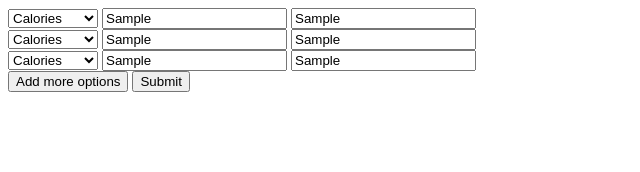
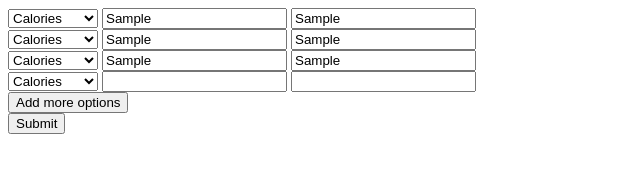
Before and after one commit to alexwang177/Food-Hack, a website: page client/input.html in a window 1280 px wide. Both pictures are taken after typing "Sample", "Sample", "Sample", "Sample", "Sample", "Sample" into the empty fields and a click on the button "Add more options". Shown: the whole page, without its empty margins (0-640 px from the left). Drawn offline with Linux system fonts and the light colour scheme.

Commit message:
read in and store user data

```diff
--- a/client/input.html
+++ b/client/input.html
@@ -24,7 +24,23 @@
         <input type="text" name="" value="">
         <input type="text" name="" value="">
       </div>
-      <div class="">
+      <div id="nutrient2">
+        <select required="true">
+          <option value="calories">Calories</option>
+          <option value="fat">Fat</option>
+          <option value="carbs">Carbs</option>
+          <option value="protein">Protein</option>
+          <option value="cholesterol">Cholesterol</option>
+          <option value="sodium">Sodium</option>
+          <option value="vitaminA">Vitamin A</option>
+          <option value="vitaminC">Vitamin C</option>
+          <option value="vitaminD">Vitamin D</option>
+          <option value="calcium">Calcium</option>
+        </select>
+        <input type="text" name="" value="">
+        <input type="text" name="" value="">
+      </div>
+      <div id="nutrient3">
         <select name="nutrient1" required="true">
           <option value="calories">Calories</option>
           <option value="fat">Fat</option>
@@ -40,24 +56,11 @@
         <input type="text" name="" value="">
         <input type="text" name="" value="">
       </div>
+
+      <button onclick="addMoreOptions()" type="button" id="add">Add more options</button>
       <div class="">
-        <select name="nutrient1" required="true">
-          <option value="calories">Calories</option>
-          <option value="fat">Fat</option>
-          <option value="carbs">Carbs</option>
-          <option value="protein">Protein</option>
-          <option value="cholesterol">Cholesterol</option>
-          <option value="sodium">Sodium</option>
-          <option value="vitaminA">Vitamin A</option>
-          <option value="vitaminC">Vitamin C</option>
-          <option value="vitaminD">Vitamin D</option>
-          <option value="calcium">Calcium</option>
-        </select>
-        <input type="text" name="" value="">
-        <input type="text" name="" value="">
+        <button onclick="submitData()" type="button" id="submit">Submit</button>
       </div>
-      <button type="button" name="add">Add more options</button>
-      <input type="submit" name="" value="Submit">
     </form>
   </body>
 </html>
--- a/client/input.js
+++ b/client/input.js
@@ -1,11 +1,37 @@
 window.onclick = function(event) {
-  if (!event.target.matches('.dropbtn')) {
 
-  }
 }
 function addMoreOptions() {
-
+  const addButton = document.getElementById("add");
+  const amt = document.getElementsByTagName("select").length;
+  console.log("addButton");
+  addButton.insertAdjacentHTML("beforebegin",
+  `<div id="nutrient${amt+1}">
+    <select required="true">
+      <option value="calories">Calories</option>
+      <option value="fat">Fat</option>
+      <option value="carbs">Carbs</option>
+      <option value="protein">Protein</option>
+      <option value="cholesterol">Cholesterol</option>
+      <option value="sodium">Sodium</option>
+      <option value="vitaminA">Vitamin A</option>
+      <option value="vitaminC">Vitamin C</option>
+      <option value="vitaminD">Vitamin D</option>
+      <option value="calcium">Calcium</option>
+    </select>
+    <input type="text" name="" value="">
+    <input type="text" name="" value="">
+  </div>`);
 }
-function submit() {
-  document.getElementById("")
+function submitData() {
+  const amt = document.getElementsByTagName("select").length;
+  const userData = [];
+  for (i = 0; i < amt; i ++) {
+    const nutrient = document.getElementById(`nutrient${i+1}`).getElementsByTagName("select")[0];
+    const min = document.getElementById(`nutrient${i+1}`).getElementsByTagName("input")[0];
+    const max = document.getElementById(`nutrient${i+1}`).getElementsByTagName("input")[1];
+    userData.push([nutrient, min, max]);
+  }
+  console.log("helloworld")
+  console.log(userData);
 }
```
Also changed, not shown: client/index.html (line endings or trailing spaces).
